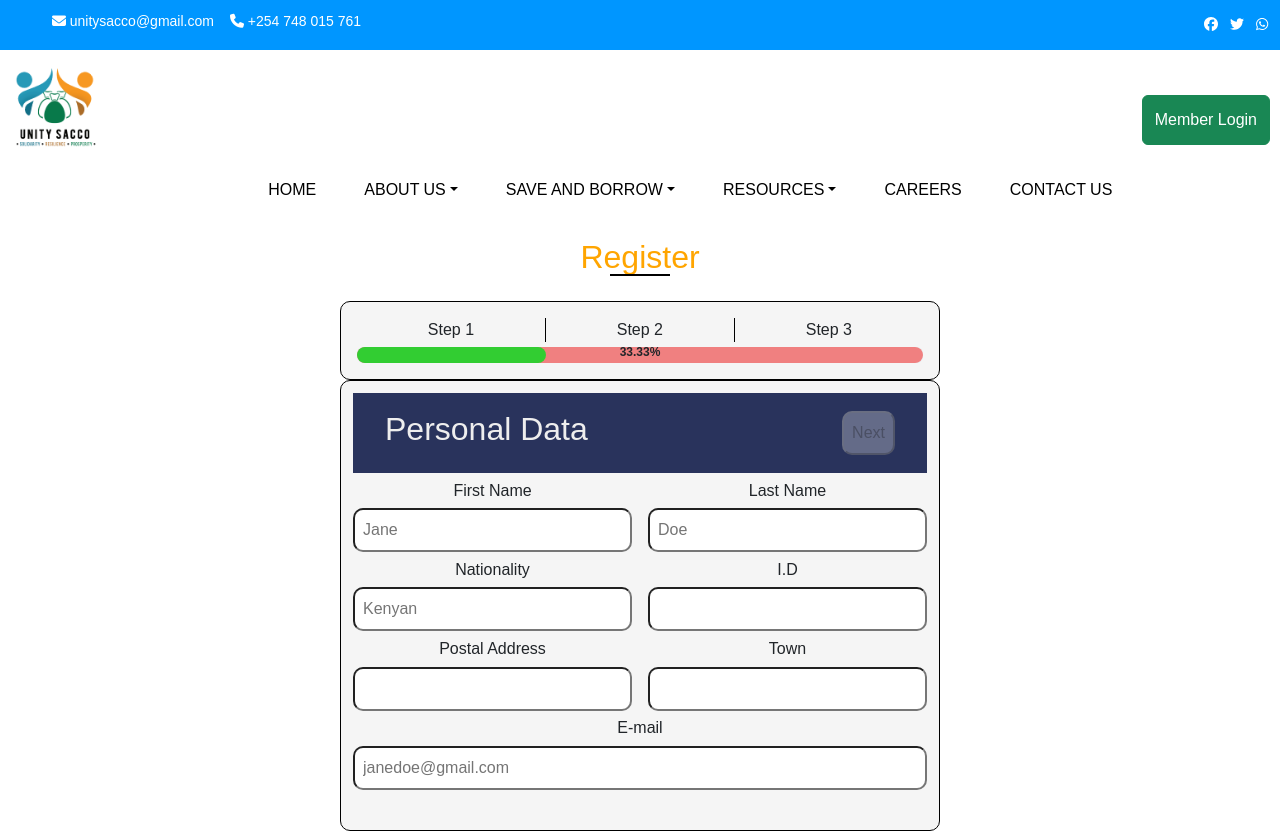
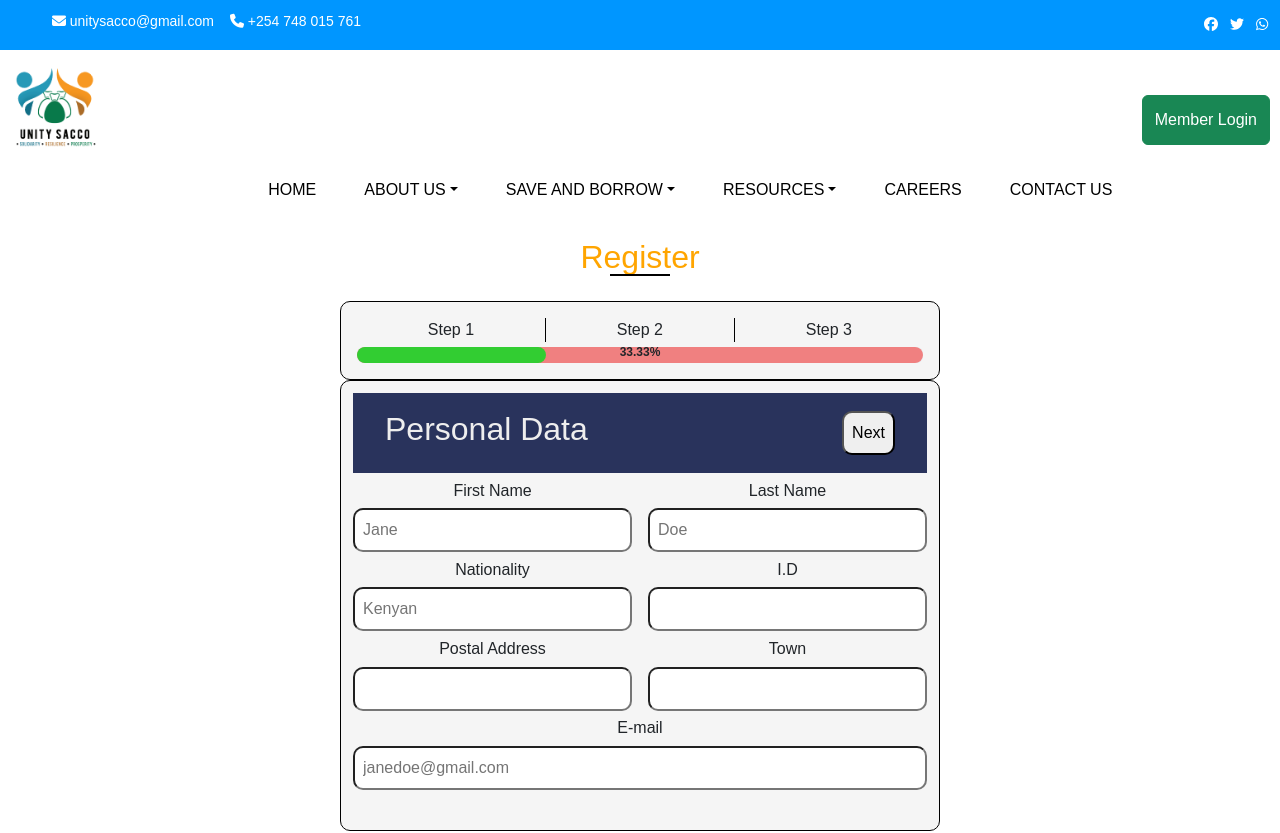
Before and after one commit to Agnes-Kalunda/sacco-frontend, a React (Create React App) app: page /join in a window 1280 px wide. Shown: the top 833 px of the page. Built offline with nearby package versions, Linux system fonts and the light colour scheme.

Commit message:
employment

```diff
--- a/src/Form.js
+++ b/src/Form.js
@@ -1,8 +1,7 @@
-import FormInputs from './FormInputs'
-import useFormContext from "./useFormContext"
+import FormInputs from './FormInputs';
+import useFormContext from "./useFormContext";
 
 const Form = () => {
-
     const {
         page,
         setPage,
@@ -14,40 +13,44 @@ const Form = () => {
         prevHide,
         nextHide,
         submitHide
-    } = useFormContext()
+    } = useFormContext();
 
-    const handlePrev = () => setPage(prev => prev - 1)
+    const handlePrev = () => setPage(prev => prev - 1);
 
-    const handleNext = () => setPage(prev => prev + 1)
+    const handleNext = () => {
+        console.log("Next button clicked");
+        setPage(prev => prev + 1);
+    };
 
     const handleSubmit = e => {
-        e.preventDefault()
-        console.log(JSON.stringify(data))
-    }
+        e.preventDefault();
+        console.log("Form submitted:", JSON.stringify(data));
+    };
 
+    console.log("Page:", page);
+    console.log("canSubmit:", canSubmit);
 
     const content = (
         <form className="form flex-col" onSubmit={handleSubmit}>
-
             <header className="form-header">
                 <h2>{title[page]}</h2>
-
                 <div className="button-container">
-
-                    <button type="button" className={`button ${prevHide}`} onClick={handlePrev} disabled={disablePrev}>Prev</button>
-
-                    <button type="button" className={`button ${nextHide}`} onClick={handleNext} disabled={disableNext}>Next</button>
-
-                    <button type="submit" className={`button ${submitHide}`} disabled={!canSubmit}>Submit</button>
+                    <button type="button" className={`button ${prevHide}`} onClick={handlePrev} disabled={disablePrev}>
+                        Prev
+                    </button>
+                    <button type="button" className={`button ${nextHide}`} onClick={handleNext} disabled={disableNext}>
+                        Next
+                    </button>
+                    <button type="submit" className={`button ${submitHide}`} disabled={!canSubmit}>
+                        Submit
+                    </button>
                 </div>
             </header>
+            <FormInputs />
+        </form>
+    );
 
+    return content;
+};
 
-            <FormInputs />
-
-        </form>
-    )
-
-    return content
-}
 export default Form;
--- a/src/FormContext.js
+++ b/src/FormContext.js
@@ -13,22 +13,20 @@ export const FormProvider = ({ children }) => {
     const [page, setPage] = useState(0)
 
     const [data, setData] = useState({
-        billFirstName: "",
-        billLastName: "",
-        billAddress1: "",
-        billAddress2: "",
-        billCity: "",
-        billState: "",
-        billZipCode: "",
+        firstName: "",
+        lastName: "",
+        nationality:'',
+        identificationCard:'',
+        postalAddress:'',
+        town:'',
+        email:'',
         sameAsBilling: false,
-        shipFirstName: "",
-        shipLastName: "",
-        shipAddress1: "",
-        shipAddress2: "",
-        shipCity: "",
-        shipState: "",
-        shipZipCode: "",
-        optInNews: false
+        employerName: "",
+        employerLocation:"",
+        occupation:'',
+        employerPhone:'',
+
+
     })
 
 
@@ -36,9 +34,9 @@ export const FormProvider = ({ children }) => {
         if (data.sameAsBilling) {
             setData(prevData => ({
                 ...prevData,
-                shipFirstName: prevData.billFirstName,
-                shipLastName: prevData.billLastName,
-                shipAddress1: prevData.billAddress1,
+                employerFirstName: prevData.billFirstName,
+                employerLastName: prevData.billLastName,
+                employerAddress1: prevData.billAddress1,
                 shipAddress2: prevData.billAddress2,
                 shipCity: prevData.billCity,
                 shipState: prevData.billState,
@@ -47,13 +45,10 @@ export const FormProvider = ({ children }) => {
         } else {
             setData(prevData => ({
                 ...prevData,
-                shipFirstName: "",
-                shipLastName: "",
-                shipAddress1: "",
-                shipAddress2: "",
-                shipCity: "",
-                shipState: "",
-                shipZipCode: ""
+                employerName: "",
+        employerLocation:"",
+        occupation:'',
+        employerPhone:'',
             }))
         }
     }, [data.sameAsBilling])
@@ -89,7 +84,7 @@ export const FormProvider = ({ children }) => {
         .every(Boolean)
 
     const canNextPage2 = Object.keys(data)
-        .filter(key => key.startsWith('ship') && key !== 'shipAddress2')
+        .filter(key => key.startsWith('employer') && key !== 'shipAddress2')
         .map(key => data[key])
         .every(Boolean)
 
--- a/src/Shipping.js
+++ b/src/Shipping.js
@@ -6,7 +6,7 @@ const Shipping = () => {
 
     const content = (
         <>
-            <label htmlFor="sameAsBilling">
+            {/* <label htmlFor="sameAsBilling">
                 <input
                     type="checkbox"
                     id="sameAsBilling"
@@ -15,74 +15,74 @@ const Shipping = () => {
                     onChange={handleChange}
                 />
                 Same as Billing Address
-            </label>
+            </label> */}
 
             <div className="split-container">
                 <div className="flex-col">
-                    <label htmlFor="shipFirstName">First Name</label>
+                    <label htmlFor="employerName">Employer Name</label>
                     <input
                         type="text"
-                        id="shipFirstName"
-                        name="shipFirstName"
-                        placeholder="Jane"
+                        id="employerName"
+                        name="employerName"
+                        placeholder=""
                         pattern="([A-Z])[\w+.]{1,}"
-                        value={data.shipFirstName}
+                        value={data.employerFirstName}
                         onChange={handleChange}
                         disabled={data.sameAsBilling}
                     />
                 </div>
                 <div className="flex-col">
-                    <label htmlFor="shipLastName">Last Name</label>
+                    <label htmlFor="employerLocation">Location</label>
                     <input
                         type="text"
-                        id="shipLastName"
-                        name="shipLastName"
-                        placeholder="Doe"
+                        id="employerLocation"
+                        name="employerLocation"
+                        placeholder=""
                         pattern="([A-Z])[\w+.]{1,}"
-                        value={data.shipLastName}
+                        value={data.employerLocation}
                         onChange={handleChange}
                         disabled={data.sameAsBilling}
                     />
                 </div>
             </div>
 
-            <label htmlFor="shipAddress1">Address</label>
+            <label htmlFor="occupation">Occupation</label>
             <input
                 type="text"
-                id="shipAddress1"
-                name="shipAddress1"
-                placeholder="555 Wallaby Way"
+                id="occupation"
+                name="occupation"
+                placeholder=""
                 pattern="[\w\d\s.#]{2,}"
-                value={data.shipAddress1}
+                value={data.occupation}
                 onChange={handleChange}
                 disabled={data.sameAsBilling}
             />
 
-            <label htmlFor="shipAddress2"></label>
+            <label htmlFor="employerAddress">Address</label>
             <input
                 type="text"
-                id="shipAddress2"
-                name="shipAddress2"
-                placeholder="Apt. 2"
+                id="employerAddress"
+                name="employerAddress"
+                placeholder=""
                 pattern="[\w\d\s.#]{2,}"
-                value={data.shipAddress2}
+                value={data.employerAddress}
                 onChange={handleChange}
                 disabled={data.sameAsBilling}
             />
 
-            <label htmlFor="shipCity">City</label>
+            <label htmlFor="employerPhone">Phone</label>
             <input
                 type="text"
-                id="shipCity"
-                name="ship-city"
-                placeholder="New York"
+                id="employerPhone"
+                name="employerPhone"
+                placeholder=""
                 pattern="([A-Z])[\w\s.]{1,}"
-                value={data.shipCity}
+                value={data.employerPhone}
                 onChange={handleChange}
                 disabled={data.sameAsBilling}
             />
 
-            <label htmlFor="shipState">State</label>
+            {/* <label htmlFor="shipState">State</label>
             <select
                 id="shipState"
                 name="shipState"
@@ -141,8 +141,8 @@ const Shipping = () => {
                 <option value="WV">West Virginia</option>
                 <option value="WI">Wisconsin</option>
                 <option value="WY">Wyoming</option>
-            </select>
-
+            </select> */}
+{/*
             <label htmlFor="shipZipCode">Zip Code</label>
             <input
                 type="text"
@@ -154,7 +154,7 @@ const Shipping = () => {
                 value={data.shipZipCode}
                 onChange={handleChange}
                 disabled={data.sameAsBilling}
-            />
+            /> */}
         </>
     )
 
--- a/src/useFormContext.js
+++ b/src/useFormContext.js
@@ -5,4 +5,4 @@ const useFormContext = () => {
     return useContext(FormContext)
 }
 
-export default useFormContext
+export default useFormContext;
```
Also changed, not shown: src/secondStep.js (deleted).
